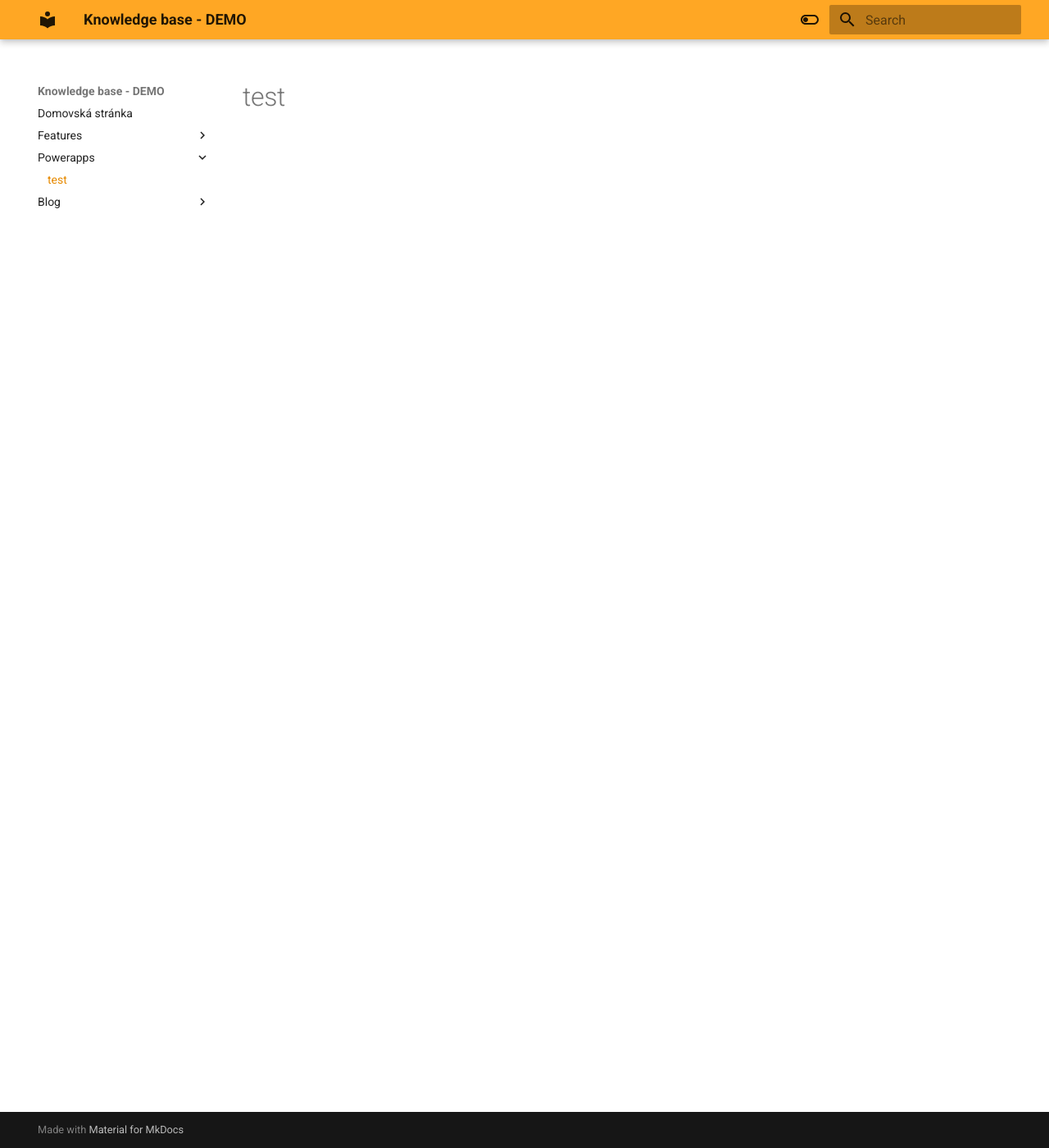
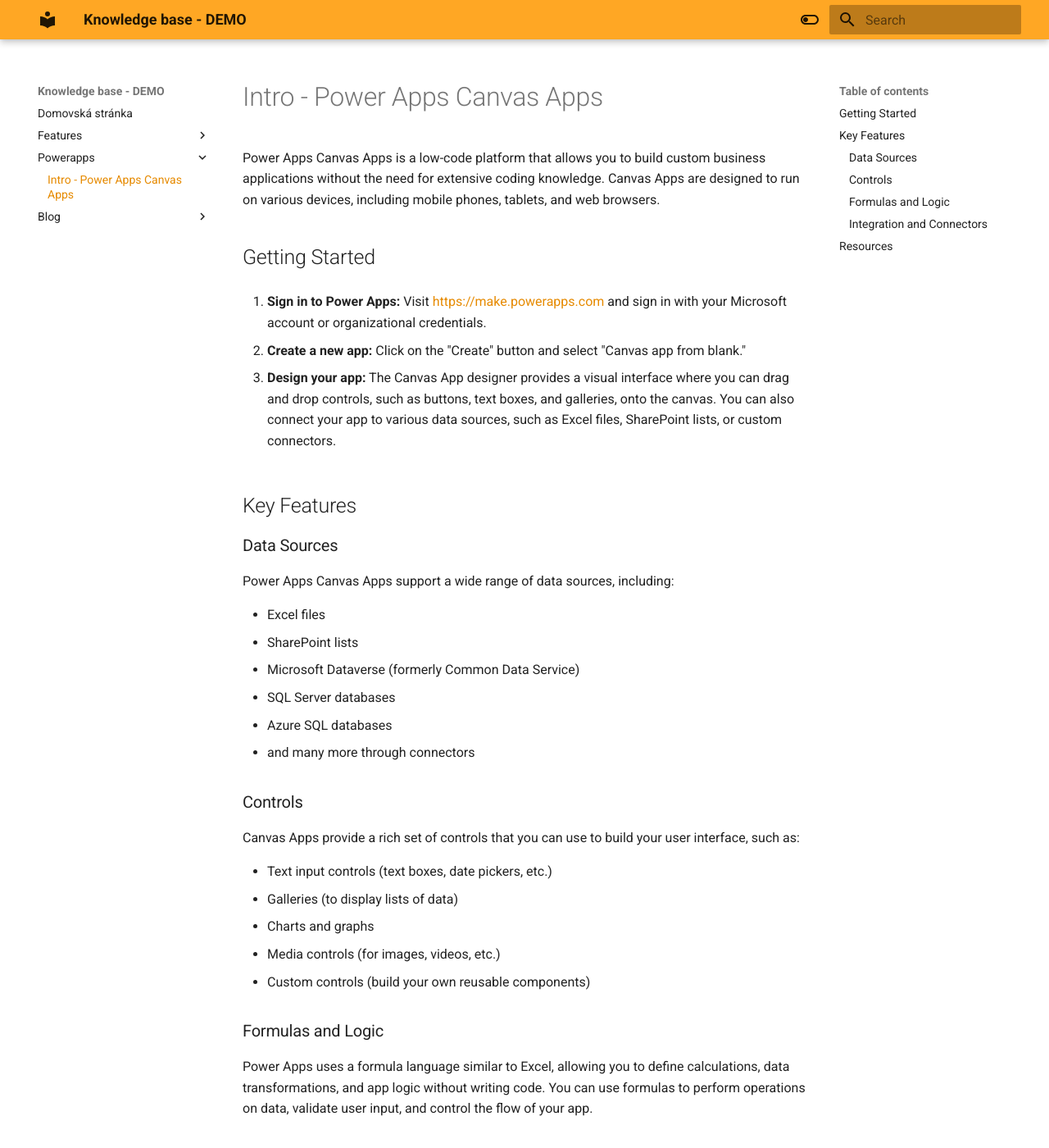
Before and after one commit to fvigh/kb, an MkDocs documentation site: the page built from docs/Powerapps/Intro.md, in a window 1280 px wide and 1400 px high. Shown: the whole window at 82% size. Built offline with MkDocs 1.6.1 and Material for MkDocs 9.7.7, drawn with Linux system fonts in a browser that asks for light colours; some of the changed text lies outside the part shown.

Commit message:
Update Intro.md

```diff
--- a/docs/Powerapps/Intro.md
+++ b/docs/Powerapps/Intro.md
@@ -1 +1,49 @@
-# test
+# Intro - Power Apps Canvas Apps
+
+Power Apps Canvas Apps is a low-code platform that allows you to build custom business applications without the need for extensive coding knowledge. Canvas Apps are designed to run on various devices, including mobile phones, tablets, and web browsers.
+
+## Getting Started
+
+1. **Sign in to Power Apps:** Visit [https://make.powerapps.com](https://make.powerapps.com) and sign in with your Microsoft account or organizational credentials.
+
+2. **Create a new app:** Click on the "Create" button and select "Canvas app from blank."
+
+3. **Design your app:** The Canvas App designer provides a visual interface where you can drag and drop controls, such as buttons, text boxes, and galleries, onto the canvas. You can also connect your app to various data sources, such as Excel files, SharePoint lists, or custom connectors.
+
+## Key Features
+
+### Data Sources
+
+Power Apps Canvas Apps support a wide range of data sources, including:
+
+- Excel files
+- SharePoint lists
+- Microsoft Dataverse (formerly Common Data Service)
+- SQL Server databases
+- Azure SQL databases
+- and many more through connectors
+
+### Controls
+
+Canvas Apps provide a rich set of controls that you can use to build your user interface, such as:
+
+- Text input controls (text boxes, date pickers, etc.)
+- Galleries (to display lists of data)
+- Charts and graphs
+- Media controls (for images, videos, etc.)
+- Custom controls (build your own reusable components)
+
+### Formulas and Logic
+
+Power Apps uses a formula language similar to Excel, allowing you to define calculations, data transformations, and app logic without writing code. You can use formulas to perform operations on data, validate user input, and control the flow of your app.
+
+### Integration and Connectors
+
+Canvas Apps can integrate with a variety of services and systems through connectors. Connectors allow you to connect your app to external data sources, APIs, and services, enabling you to build powerful and connected applications.
+
+## Resources
+
+- [Power Apps Documentation](https://docs.microsoft.com/en-us/powerapps/)
+- [Power Apps Community](https://powerusers.microsoft.com/t5/Power-Apps-Community/ct-p/PowerApps1)
+- [Power Apps Samples and Templates](https://docs.microsoft.com/en-us/powerapps/sample-apps/)
+- [Power Apps Training and Certifications](https://docs.microsoft.com/en-us/learn/browse/?products=power-apps)
```
